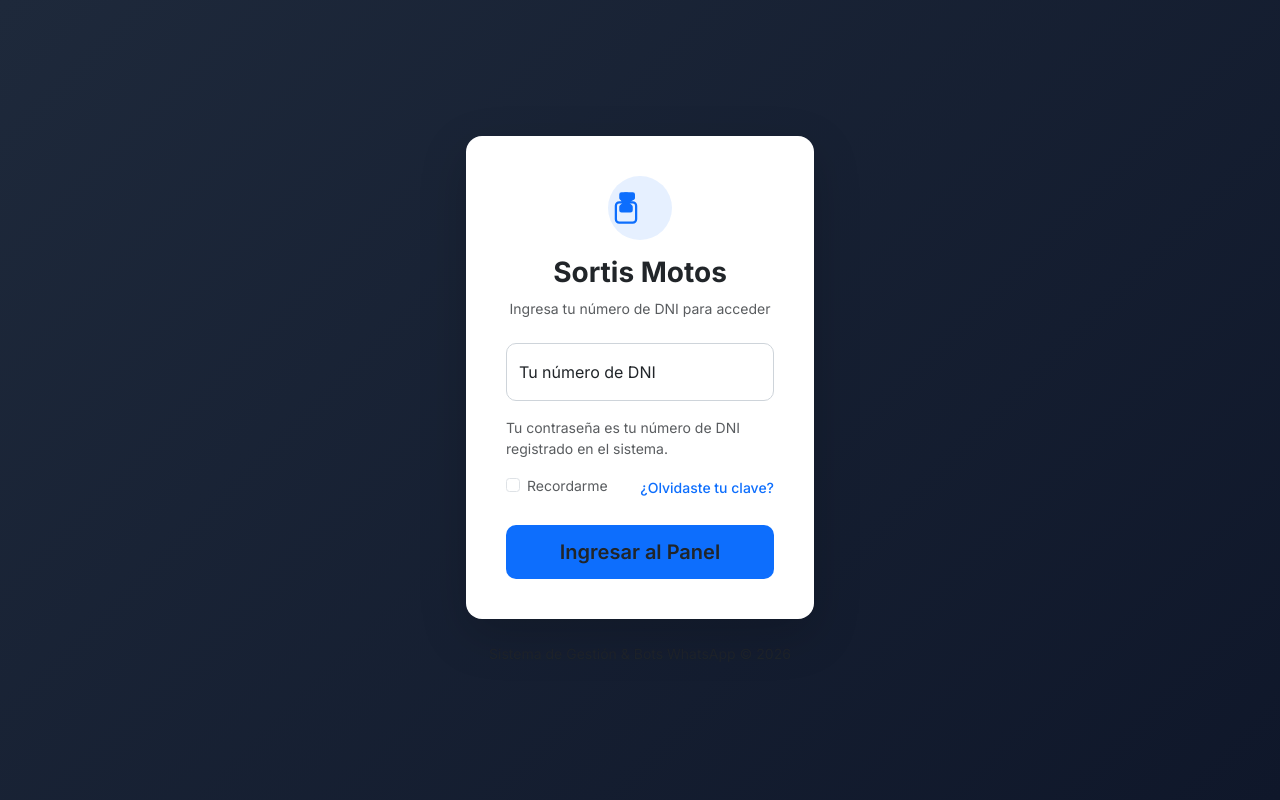
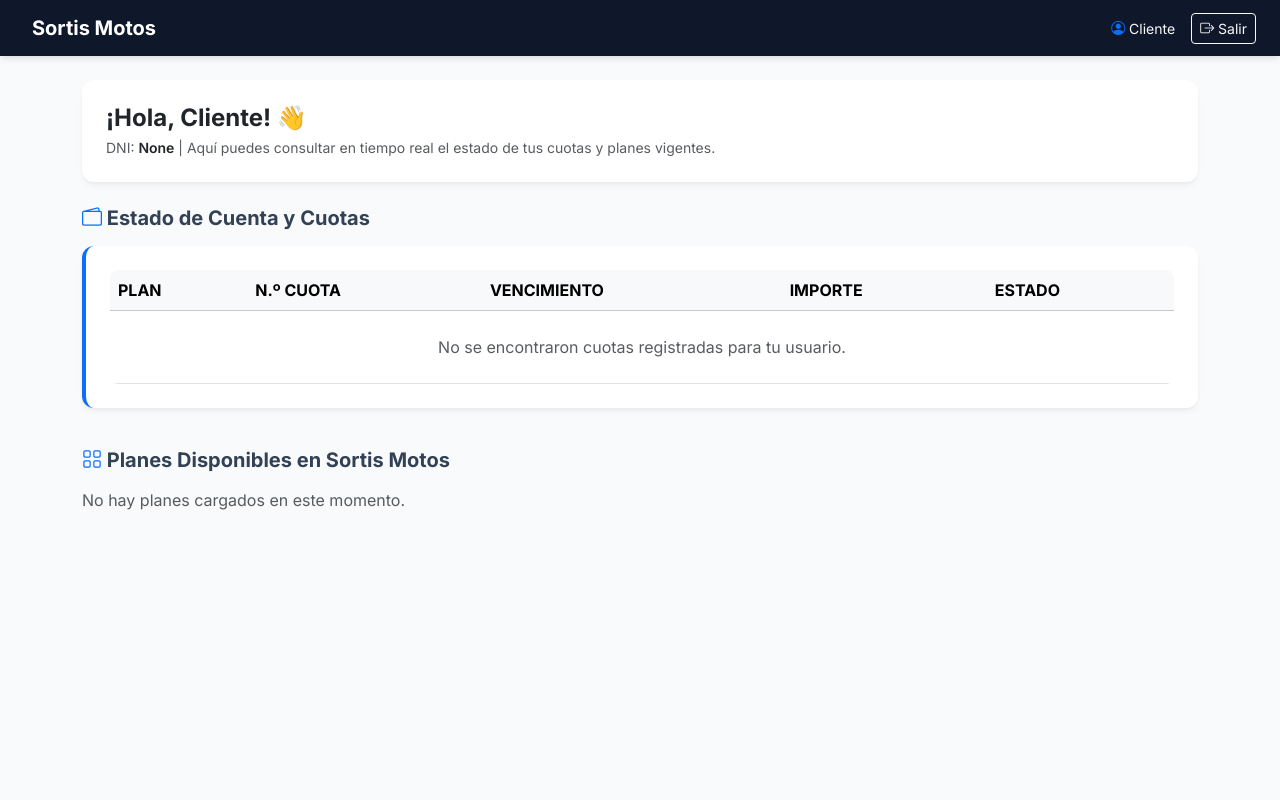
Before and after one commit to killerchipy723/sortis-whatsapp, a Flask app: template templates/index.html in a window 1280 px wide. Run offline with Flask 3, Linux system fonts and the light colour scheme; the template is opened without the code that fills it, so the values that code supplies are empty.

Commit message:
modifiaciones de prueba

```diff
--- a/scheduler/scheduler.py
+++ b/scheduler/scheduler.py
@@ -19,7 +19,7 @@ def iniciar_scheduler(app): # <--- Pasamos 'app' como parámetro
         func=tarea_diaria_con_contexto,
         trigger="cron",
         hour=10,
-        minute=00
+        minute=20
     )
 
     scheduler.start()
--- a/templates/index.html
+++ b/templates/index.html
@@ -3,101 +3,171 @@
 <head>
     <meta charset="UTF-8">
     <meta name="viewport" content="width=device-width, initial-scale=1.0">
-    <title>Sortis Motos - Iniciar Sesión</title>
+    <title>Sortis Motos - Panel de Cliente</title>
     <!-- Bootstrap 5 CSS -->
     <link href="https://cdn.jsdelivr.net/npm/bootstrap@5.3.2/dist/css/bootstrap.min.css" rel="stylesheet">
     <!-- Google Fonts -->
     <link href="https://fonts.googleapis.com/css2?family=Inter:wght@300;400;500;600;700&display=swap" rel="stylesheet">
-    <!-- Estilos personalizados -->
-    <link rel="stylesheet" href="{{ url_for('static', filename='css/login.css') }}">
+    <!-- Bootstrap Icons -->
+    <link rel="stylesheet" href="https://cdn.jsdelivr.net/npm/bootstrap-icons@1.11.1/font/bootstrap-icons.css">
+    <style>
+        body {
+            font-family: 'Inter', sans-serif;
+            background-color: #f8fafc;
+            color: #334155;
+        }
+        .navbar-sortis {
+            background: #0f172a;
+            box-shadow: 0 4px 6px -1px rgba(0, 0, 0, 0.1);
+        }
+        .card-dashboard {
+            border: none;
+            border-radius: 12px;
+            box-shadow: 0 4px 6px -1px rgba(0, 0, 0, 0.05), 0 2px 4px -1px rgba(0, 0, 0, 0.03);
+            transition: transform 0.2s ease;
+        }
+        .card-plan {
+            border-left: 4px solid #0d6efd;
+        }
+        .table-responsive {
+            border-radius: 8px;
+            overflow: hidden;
+        }
+        .badge-estado {
+            font-size: 0.8rem;
+            padding: 0.35em 0.65em;
+        }
+    </style>
 </head>
-<body class="bg-sortis">
+<body>
 
-    <div class="container d-flex align-items-center justify-content-center min-vh-100">
-        <div class="row w-100 justify-content-center">
-            <div class="col-md-5 col-lg-4">
-
-                <!-- Tarjeta de Login -->
-                <div class="card card-sortis shadow-lg border-0 p-4">
-                    <div class="card-body">
-
-                        <!-- Logo o Encabezado -->
-                        <div class="text-center mb-4">
-                            <div class="brand-icon mb-3">
-                                <svg xmlns="http://www.w3.org/2000/svg" width="36" height="36" fill="currentColor" class="bi bi-shield-lock" viewBox="0 0 16 16">
-                                    <path d="M11 1a1 1 0 0 1 1 1v1.507a1 1 0 0 1-.301.714L9.355 5.5l1.344 1.279A1 1 0 0 1 11 7.493V9a1 1 0 0 1-1 1H6a1 1 0 0 1-1-1V7.493a1 1 0 0 1 .301-.714L6.645 5.5 5.301 4.221A1 1 0 0 1 5 3.507V2a1 1 0 0 1 1-1h5z"/>
-                                    <path d="M8 1a2 2 0 0 0-2 2v2H5a2 2 0 0 0-2 2v6a2 2 0 0 0 2 2h6a2 2 0 0 0 2-2V7a2 2 0 0 0-2-2h-1V3a2 2 0 0 0-2-2zM4 7a1 1 0 0 1 1-1h6a1 1 0 0 1 1 1v6a1 1 0 0 1-1 1H5a1 1 0 0 1-1-1V7z"/>
-                                </svg>
-                            </div>
-                            <h3 class="fw-bold text-dark">Sortis Motos</h3>
-                            <p class="text-muted small">Ingresa tu número de DNI para acceder</p>
-                        </div>
-
-                        <!-- 🔔 ALERTA DIRECTA DE ERROR -->
-                            {% if error %}
-                                <div class="alert alert-danger alert-dismissible fade show small py-2" role="alert">
-                                    <i class="bi bi-exclamation-triangle-fill me-1"></i> {{ error }}
-                                    <button type="button" class="btn-close py-2" data-bs-dismiss="alert" aria-label="Close"></button>
-                                </div>
-                            {% endif %}
-
-                        <!-- Formulario -->
-                        <form method="POST" action="">
-
-                            <!-- Campo Contraseña (DNI) -->
-                            <div class="form-floating mb-3">
-                                <input type="password" class="form-control" id="password" name="password" placeholder="Número de DNI" required>
-                                <label for="password">Tu número de DNI</label>
-                            </div>
-                            <div class="form-text text-muted small mb-3">
-                                <i class="bi bi-info-circle"></i> Tu contraseña es tu número de DNI registrado en el sistema.
-                            </div>
-
-                            <!-- Opciones adicionales -->
-                            <div class="d-flex justify-content-between align-items-center mb-4 small">
-                                <div class="form-check">
-                                    <input type="checkbox" class="form-check-input" id="remember">
-                                    <label class="form-check-label text-muted" for="remember">Recordarme</label>
-                                </div>
-                                <!-- Dispara el modal de ayuda -->
-                                <a href="#" class="text-decoration-none text-primary fw-medium" data-bs-toggle="modal" data-bs-target="#modalAyuda">¿Olvidaste tu clave?</a>
-                            </div>
-
-                            <!-- Botón de Ingreso -->
-                            <div class="d-grid">
-                                <button type="submit" class="btn btn-primary-sortis btn-lg fw-semibold">Ingresar al Panel</button>
-                            </div>
-                        </form>
-
-                    </div>
-                </div>
-
-                <!-- Pie de página discreto -->
-                <div class="text-center mt-4">
-                    <p class="text-muted small mb-0">Sistema de Gestión & Bots WhatsApp &copy; 2026</p>
-                </div>
-
+    <!-- Navbar Superior -->
+    <nav class="navbar navbar-expand-lg navbar-dark navbar-sortis sticky-top">
+        <div class="container-fluid px-4">
+            <a class="navbar-brand fw-bold d-flex align-items-center gap-2" href="#">
+                <i class="bi bi-motorcycle text-primary fs-4"></i> Sortis Motos
+            </a>
+            <div class="d-flex align-items-center gap-3">
+                <span class="text-light small d-none d-sm-inline">
+                    <i class="bi bi-person-circle text-primary"></i> {{ session.get('user_name', 'Cliente') }}
+                </span>
+                <!-- Ruta de Logout integrada -->
+                <a href="/logout" class="btn btn-outline-light btn-sm">
+                    <i class="bi bi-box-arrow-right"></i> Salir
+                </a>
             </div>
         </div>
-    </div>
+    </nav>
 
-    <!-- Modal para "¿Olvidaste tu clave?" -->
-    <div class="modal fade" id="modalAyuda" tabindex="-1" aria-labelledby="modalAyudaLabel" aria-hidden="true">
-        <div class="modal-dialog modal-dialog-centered">
-            <div class="modal-content">
-                <div class="modal-header">
-                    <h5 class="modal-title fw-bold" id="modalAyudaLabel">Ayuda de Acceso</h5>
-                    <button type="button" class="btn-close" data-bs-dismiss="modal" aria-label="Close"></button>
-                </div>
-                <div class="modal-body">
-                    <p>Para ingresar al sistema de **Sortis Motos**, tu clave de acceso es siempre tu **número de DNI** con el que realizaste el plan.</p>
-                    <p class="text-muted small mb-0">Si el sistema no lo reconoce o necesitas actualizar tus datos, comunícate con la administración o a través de nuestro canal oficial de WhatsApp.</p>
-                </div>
-                <div class="modal-footer">
-                    <button type="button" class="btn btn-secondary btn-sm" data-bs-dismiss="modal">Entendido</button>
+    <!-- Contenido Principal -->
+    <div class="container py-4">
+
+        <!-- Saludo y Resumen del Cliente -->
+        <div class="row mb-4">
+            <div class="col-12">
+                <div class="p-4 bg-white card-dashboard">
+                    <h4 class="fw-bold text-dark mb-1">¡Hola, {{ session.get('user_name', 'Cliente') }}! 👋</h4>
+                    <p class="text-muted small mb-0">DNI: <span class="fw-semibold text-dark">{{ session.get('user_dni') }}</span> | Aquí puedes consultar en tiempo real el estado de tus cuotas y planes vigentes.</p>
                 </div>
             </div>
         </div>
+
+        <!-- Sección: Estado de Mis Cuotas -->
+        <div class="row mb-4">
+            <div class="col-12">
+                <h5 class="fw-bold mb-3"><i class="bi bi-wallet2 text-primary"></i> Estado de Cuenta y Cuotas</h5>
+
+                <div class="card card-dashboard card-plan p-3 p-md-4 bg-white mb-3">
+                    <div class="table-responsive">
+                        <table class="table table-hover align-middle mb-0">
+                            <thead class="table-light text-uppercase fs-7">
+                                <tr>
+                                    <th>Plan</th>
+                                    <th>N.º Cuota</th>
+                                    <th>Vencimiento</th>
+                                    <th>Importe</th>
+                                    <th>Estado</th>
+                                </tr>
+                            </thead>
+                            <tbody>
+                                {% if cuotas %}
+                                    {% for c in cuotas %}
+                                    <tr>
+                                        <td class="fw-semibold text-dark">{{ c.nombreplan }}</td>
+                                        <td class="fw-bold">N.º {{ c.numcuota }}</td>
+                                        <td>
+                                            {% if c.fechavenc %}
+                                                {{ c.fechavenc.strftime('%d/%m/%Y') if c.fechavenc.__class__.__name__ == 'date' else c.fechavenc }}
+                                            {% else %}
+                                                Sin fecha
+                                            {% endif %}
+                                        </td>
+                                        <td class="fw-semibold text-dark">
+                                            ${{ "{:,.0f}".format(c.importe).replace(",", ".") if c.importe else "0" }}
+                                        </td>
+                                        <td>
+                                            {% if c.estado == 'Pagado' %}
+                                                <span class="badge bg-success badge-estado">Pagado</span>
+                                            {% else %}
+                                                <span class="badge bg-warning text-dark badge-estado">Pendiente</span>
+                                            {% endif %}
+                                        </td>
+                                    </tr>
+                                    {% endfor %}
+                                {% else %}
+                                    <tr>
+                                        <td colspan="5" class="text-center text-muted py-4">No se encontraron cuotas registradas para tu usuario.</td>
+                                    </tr>
+                                {% endif %}
+                            </tbody>
+                        </table>
+                    </div>
+                </div>
+            </div>
+        </div>
+
+        <!-- Sección: Catálogo de Planes Disponibles -->
+        <div class="row">
+            <div class="col-12">
+                <h5 class="fw-bold mb-3"><i class="bi bi-grid text-primary"></i> Planes Disponibles en Sortis Motos</h5>
+            </div>
+
+            {% if planes %}
+                {% for plan in planes %}
+                <div class="col-md-4 mb-3">
+                    <div class="card card-dashboard p-3 h-100 bg-white">
+                        <div class="card-body d-flex flex-column justify-content-between">
+                            <div>
+                                <h5 class="fw-bold text-primary">{{ plan.nombreplan }}</h5>
+                                <p class="text-muted small">
+                                    {{ plan.descripcion if plan.descripcion else 'Plan de financiación oficial de Sortis Motos.' }}
+                                </p>
+                                <p class="text-muted small mb-2">
+                                    <i class="bi bi-clock-history"></i> Cantidad de cuotas: <strong>{{ plan.cantcuotas if plan.cantcuotas else 'N/A' }}</strong>
+                                </p>
+                            </div>
+                            <div>
+                                <hr class="text-muted opacity-25">
+                                <div class="d-flex justify-content-between align-items-center">
+                                    <span class="fw-bold fs-5 text-dark">
+                                        ${{ "{:,.0f}".format(plan.importe).replace(",", ".") if plan.importe else "A confirmar" }}
+                                        <small class="text-muted fs-6">/ cuota</small>
+                                    </span>
+                                    <span class="badge bg-light text-dark border">Disponible</span>
+                                </div>
+                            </div>
+                        </div>
+                    </div>
+                </div>
+                {% endfor %}
+            {% else %}
+                <div class="col-12">
+                    <p class="text-muted">No hay planes cargados en este momento.</p>
+                </div>
+            {% endif %}
+
+        </div>
+
     </div>
 
     <!-- Bootstrap 5 JS Bundle -->
```
Also changed, not shown: services/recordatorio_service.py (+20 -12 lines), templates/login.html (+37 -11 lines).
